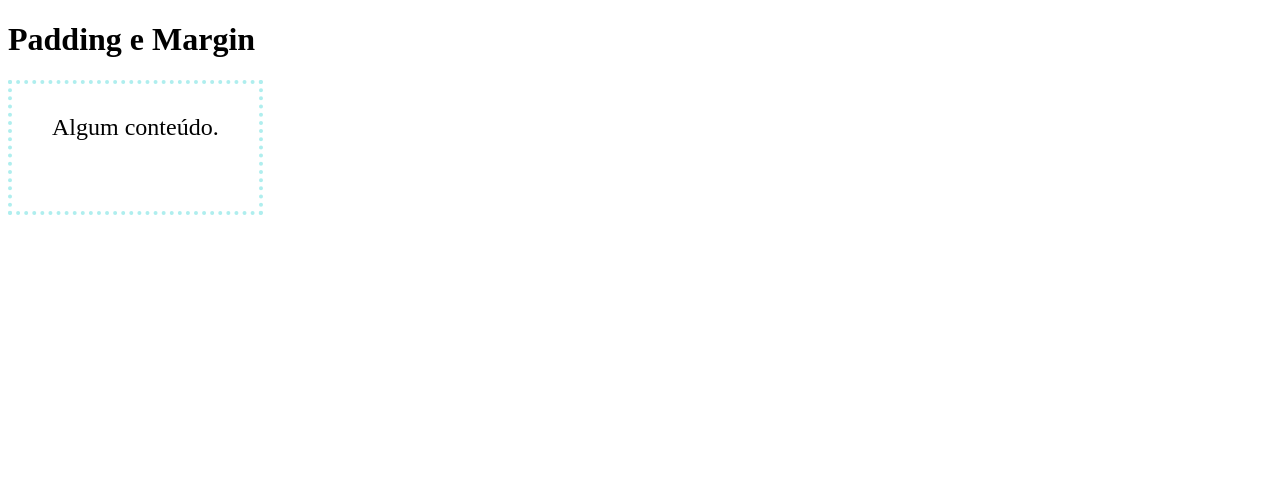
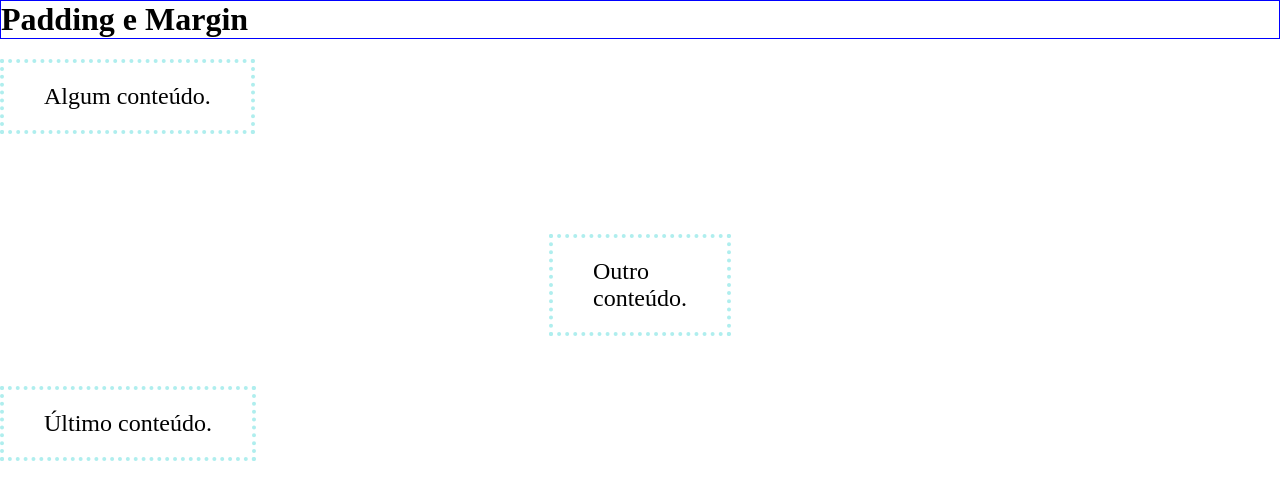
Before and after one commit to marcela-rodrigues/aulas_html_css, a plain HTML site: page 4_BOX_MODEL/2_padding_margin/index.html in a window 1280 px wide. Drawn offline with Linux system fonts and the light colour scheme.

Commit message:
Padding e Margin

```diff
--- a/4_BOX_MODEL/2_padding_margin/index.html
+++ b/4_BOX_MODEL/2_padding_margin/index.html
@@ -10,8 +10,16 @@
 <body>
     <h1>Padding e Margin</h1>
 
-    <div>
+    <div class="algum">
         Algum conteúdo.
+    </div>
+
+    <div class="outro">
+        Outro <br> conteúdo.
+    </div>
+
+    <div class="ultimo">
+        Último conteúdo.
     </div>
 </body>
 </html>
--- a/4_BOX_MODEL/2_padding_margin/style.css
+++ b/4_BOX_MODEL/2_padding_margin/style.css
@@ -1,3 +1,7 @@
+* {
+    margin: 0;
+}
+
 div{
     border: 4px dotted paleturquoise;
     width: fit-content;
@@ -22,6 +26,23 @@ div{
     padding: 30px 50px 70px 90px;
 
     /* propriedades extras */
-    padding-inline: 40px; /* padding na horizontal
+    padding-inline: 40px; /* padding na horizontal */
     padding-block: 20px; /* padding na vertical */
 }
+
+h1 {
+    border: 1px solid blue;
+    margin-bottom: 20px;
+}
+
+.algum {
+    margin-bottom: 100px;
+}
+
+.ultimo {
+    margin-top: 50px;
+}
+
+.outro {
+    margin-inline: auto;
+}
```
